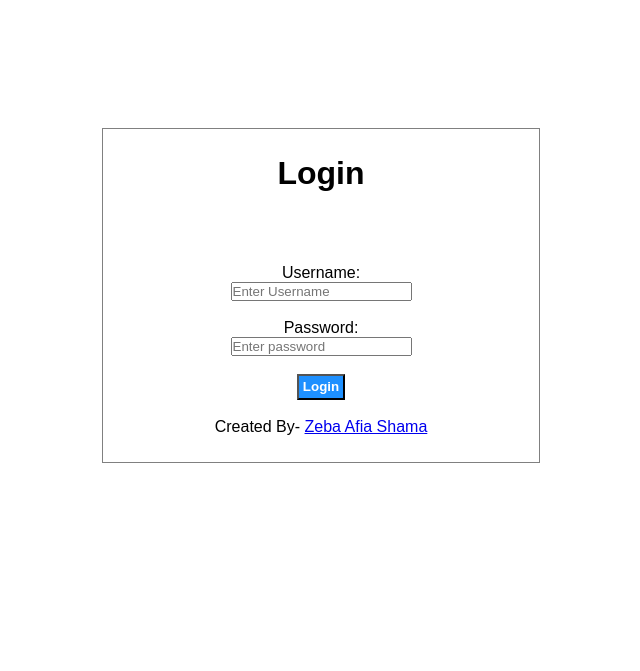
After one commit to ZebaAfiaShama/RestaurantAManagement, a PHP site: page /git/admin/login.php in a window 1280 px wide. The commit adds this page. Shown: the top 671 px of the page, without its empty margins (319-959 px from the left). Run offline with PHP 8.4, Linux system fonts and the light colour scheme.

Commit message:
Login Authentication and Access Authorization

```diff
--- /dev/null
+++ b/Restaurant/admin/login.php
@@ -0,0 +1,88 @@
+<?php include('../config/constants.php');?>
+
+
+<html>
+    <title>Login-Food Order System</title>
+    <link rel="stylesheet" href="../css/admin.css">
+
+<body>
+
+<div class="login">
+    <h1 class="text-center">Login</h1>
+    <br><br>
+        <?php
+       if(isset($_SESSION['login']))
+       {
+           echo $_SESSION['login'];
+           unset($_SESSION['login']);
+       }
+       if(isset($_SESSION['no-login-message']))
+       {
+           echo $_SESSION['no-login-message'];
+           unset ($_SESSION['no-login-message']);
+       }
+        ?>
+        <br><br>
+     <!-- Login Form Start Here -->
+
+        <form action="" method="POST" class="text-center">
+
+        Username: <br>
+        <input type="text" name="username" placeholder="Enter Username"> <br> <br>
+        Password: <br>
+        <input type="password" name="password" placeholder="Enter password"> <br> <br>
+
+        <input type="submit" name="submit" value="Login" class="btn-primary">
+<br><br>
+        </form>
+
+
+     <!-- Login Form Ends Here -->
+
+
+    <p class="text-center">Created By- <a href="https://zebaafiashama.xyz/">Zeba Afia Shama</a></p>
+</div>
+</body>
+
+
+</html>
+<?php
+//Check wjether the submit button is clicked or not
+if(isset($_POST['submit']))
+{
+    //Process For Login
+    //1.Get the data from Login Form
+    $username=$_POST['username'];
+    $password=md5($_POST['password']);
+
+   //2.SQL to check whether the user with username and password exists or not
+
+   $sql = "SELECT * FROM tbl_admin WHERE username='$username' AND password='$password'";
+
+   //3. Execute the query
+   $res=mysqli_query($conn, $sql);
+
+   //4.Count rows to check whether the user exists or not
+   $count=mysqli_num_rows($res);
+
+   if($count==1)
+   {
+      //User Available and Login Success
+      $_SESSION['login']="<div class='success'>Login Successfull</div>";
+      $_SESSION['user']=$username; //to check whether the user is login or not and logout will unset it
+
+
+
+      //Redirect to Home Page /Dashboard
+      header('location:'.SITEURL.'admin/');
+   }
+   else{
+       //User not Available and Login failed
+       $_SESSION['login']="<div class='error text-center'>Username and Password didn't match</div>";
+      //Redirect to Home Page /Dashboard
+      header('location:'.SITEURL.'admin/login.php');
+   }
+}
+
+
+?>
--- a/Restaurant/admin/partials/menu.php
+++ b/Restaurant/admin/partials/menu.php
@@ -1,6 +1,10 @@
 <?php
  include('../config/constants.php');
+ include('login-check.php');
+
 ?>
+
+
 
 <html>
 <head>
@@ -18,6 +22,7 @@
 <li><a href="manage-category.php">Category</a></li>
 <li><a href="manage-food.php">Food</a></li>
 <li><a href="manage-order.php">Order</a></li>
+<li><a href="logout.php">Logout</a></li>
 </ul>
 </div>
 </div>
--- a/Restaurant/css/admin.css
+++ b/Restaurant/css/admin.css
@@ -110,3 +110,10 @@ padding: 1%;
   background-color:#ff4757 ;
   color: white;
 }
+/* Css for Login */
+.login{
+  width:30%;
+  border: 1px solid grey;
+  margin: 10% auto;
+  padding: 2%;
+}
```
Also changed, not shown: Restaurant/admin/index.php (+9 -1 lines), Restaurant/admin/logout.php (added, +10 -0 lines), Restaurant/admin/partials/login-check.php (added, +16 -0 lines).
